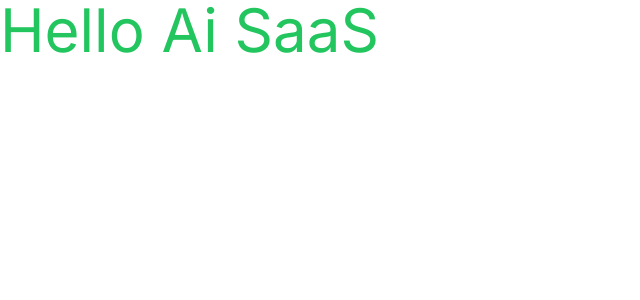
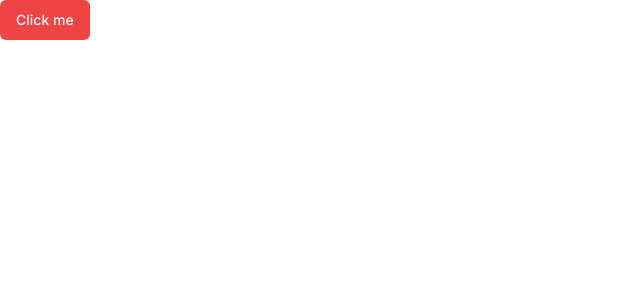
Before and after one commit to pmitja/ai-saas-nextjs, a Next.js app: page / in a window 1280 px wide. Shown: the top 300 px of the page, without its empty margins (0-640 px from the left). Built offline with nearby package versions, Linux system fonts and the light colour scheme.

Commit message:
Testing shadcn/ui.

```diff
--- a/app/page.tsx
+++ b/app/page.tsx
@@ -1,5 +1,6 @@
+import { Button } from "@/components/ui/button";
 import Image from "next/image";
 
 export default function Home() {
-  return <p className="text-6xl text-green-500">Hello Ai SaaS</p>;
+  return <Button variant="destructive">Click me</Button>;
 }
```
Also changed, not shown: components/ui/button.tsx (+11 -11 lines).
